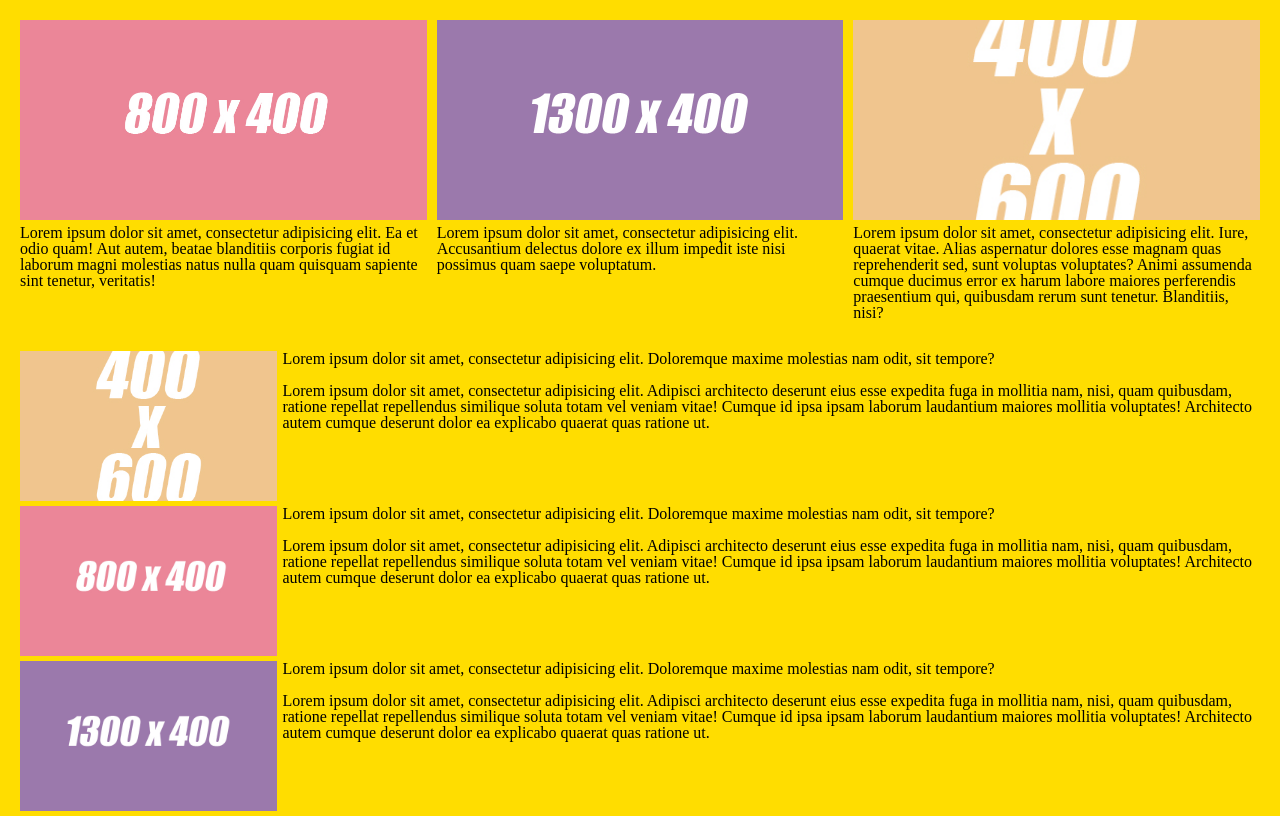
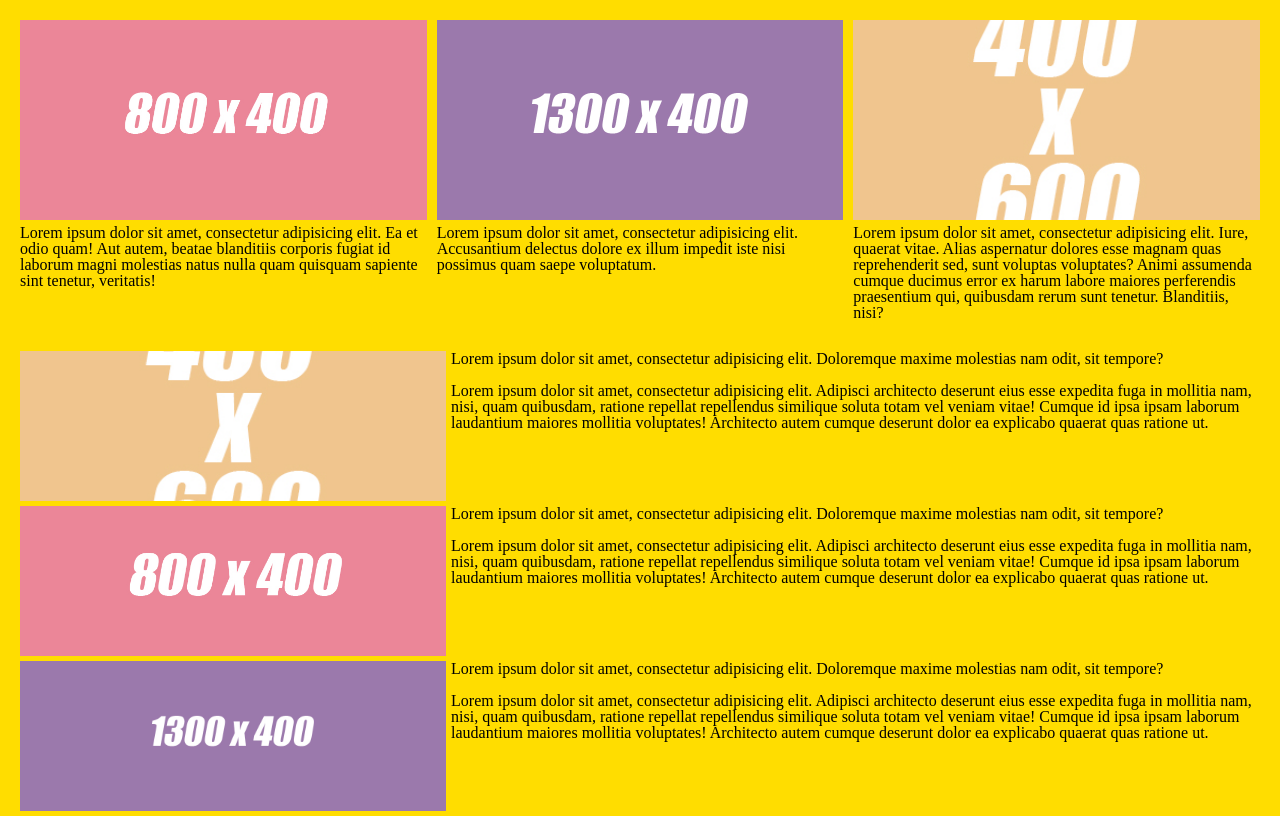
Before and after one commit to TetianaChykalova/adaptive-image, a plain HTML site: page index.html in a window 1280 px wide. Drawn offline with Linux system fonts and the light colour scheme.

Commit message:
add column in new branh

```diff
--- a/css/style.css
+++ b/css/style.css
@@ -45,6 +45,37 @@ body {
     background: #ffdd00;
     padding: 20px;
 }
+/*.container {*/
+/*    max-width: 1200px;*/
+/*    margin: 0 auto;*/
+/*}*/
+/*@media (max-width: 1200px) {*/
+/*    .container {*/
+/*        max-width: 970px;*/
+/*    }*/
+/*}*/
+/*@media (max-width: 992px) {*/
+/*    .container {*/
+/*        max-width: 750px;*/
+/*    }*/
+/*}*/
+/*@media (max-width: 767px) {*/
+/*    .container {*/
+/*        max-width: none;*/
+/*    }*/
+/*    .row {*/
+/*        display: flex;*/
+/*        flex-direction: column;*/
+/*        margin: 0 0 5px 0;*/
+/*    }*/
+/*    .row__item {*/
+/*        padding: 0;*/
+/*    }*/
+/*    .column__item {*/
+/*        flex-wrap: wrap;*/
+/*    }*/
+/*}*/
+
 
 .row {
     display: flex;
@@ -80,7 +111,7 @@ body {
     margin: 0 0 5px 0;
 }
 .column-image {
-    flex: 0 1 50%;
+    flex: 0 1 100%;
     margin: 0 5px 0 0;
     position: relative;
     min-height: 150px;
@@ -89,6 +120,7 @@ body {
 }
 .column-image img {
     width: 100%;
+    min-width: 150px;
     height: 100%;
     object-fit: cover;
     position: absolute;
--- a/index.html
+++ b/index.html
@@ -3,7 +3,7 @@
 <head>
     <meta charset="UTF-8">
     <meta name="viewport"
-          content="width=device-width, user-scalable=no, initial-scale=1.0, maximum-scale=1.0, minimum-scale=1.0">
+          content="width=device-width, initial-scale=1.0, initial-scale=1.0, maximum-scale=1.0, user-scalable=0">
     <meta http-equiv="X-UA-Compatible" content="ie=edge">
 
     <link rel="stylesheet" href="css/style.css">
```
